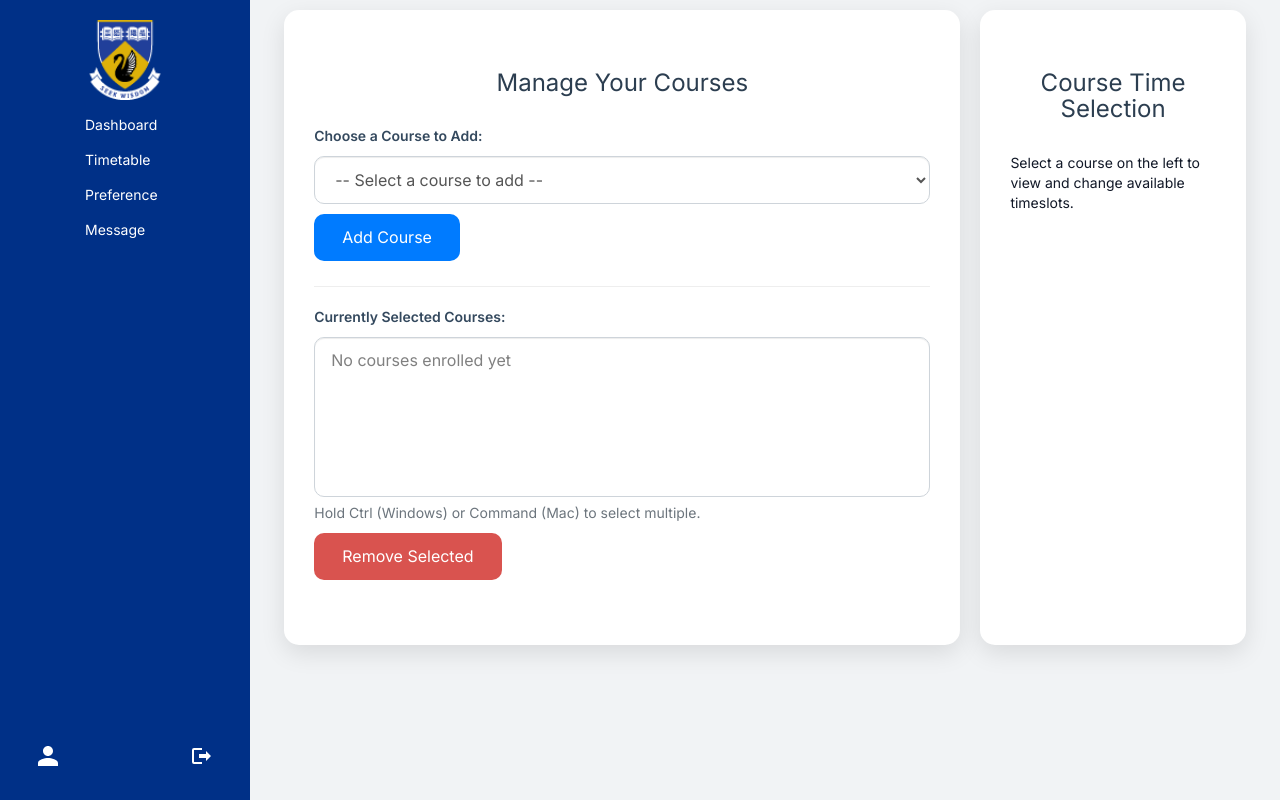
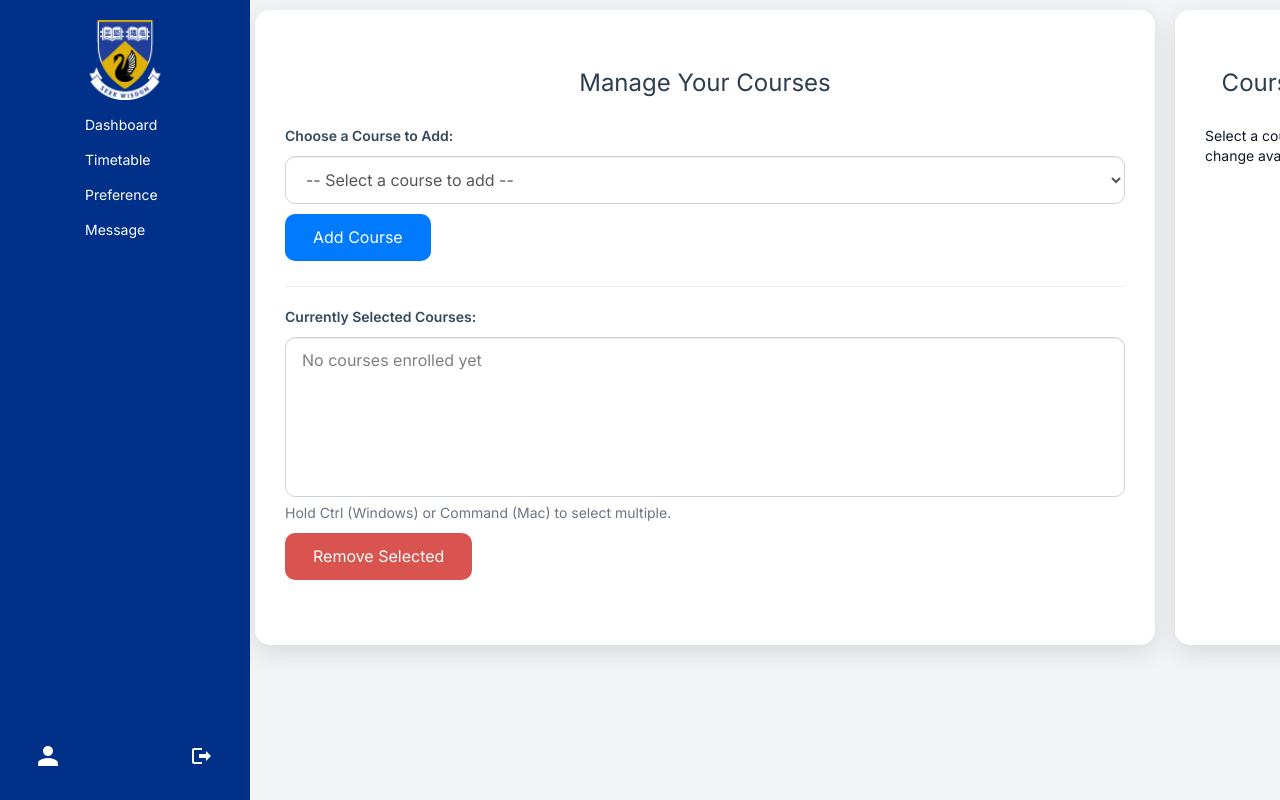
Before and after one commit to Liujialin0820/CITS5505, a Flask app: template templates/front/preference.html in a window 1280 px wide. Run offline with Flask 3, Linux system fonts and the light colour scheme; the template is opened without the code that fills it, so the values that code supplies are empty; some libraries are stand-ins or nearby versions.

Commit message:
css updated

```diff
--- a/static/front/css/preference.css
+++ b/static/front/css/preference.css
@@ -4,12 +4,13 @@ body {
 
 .main-wrapper {
   display: flex;
-  justify-content: center;
+  justify-content: flex-start;
   align-items: flex-start;
   gap: 40px;
-  padding: 0px 20px;
-  padding-top: 10px;
+  padding: 10px 0;
   flex-wrap: wrap;
+  width: 100vw;
+  box-sizing: border-box;
 }
 
 .card-box {
@@ -18,6 +19,9 @@ body {
   border-radius: 15px;
   box-shadow: 0 8px 24px rgba(0, 0, 0, 0.1);
   flex-grow: 1;
+  flex-basis: 0;
+  margin: 0;
+  width: 100%;
 
 }
 
--- a/templates/front/preference.html
+++ b/templates/front/preference.html
@@ -10,7 +10,7 @@ Management System {% endblock %} {% block head %}
 <div class="main-wrapper">
   <div class="row" style="display: flex; gap: 20px">
     <!-- 左侧卡片：新增课程 + 已选课程 -->
-    <div class="card-box" style="flex: 3; min-width: 320px;">
+    <div class="card-box" style="flex: 2.5; min-width: 900px;">
       <h3>Manage Your Courses</h3>
 
       <!-- 新增课程 -->
```
